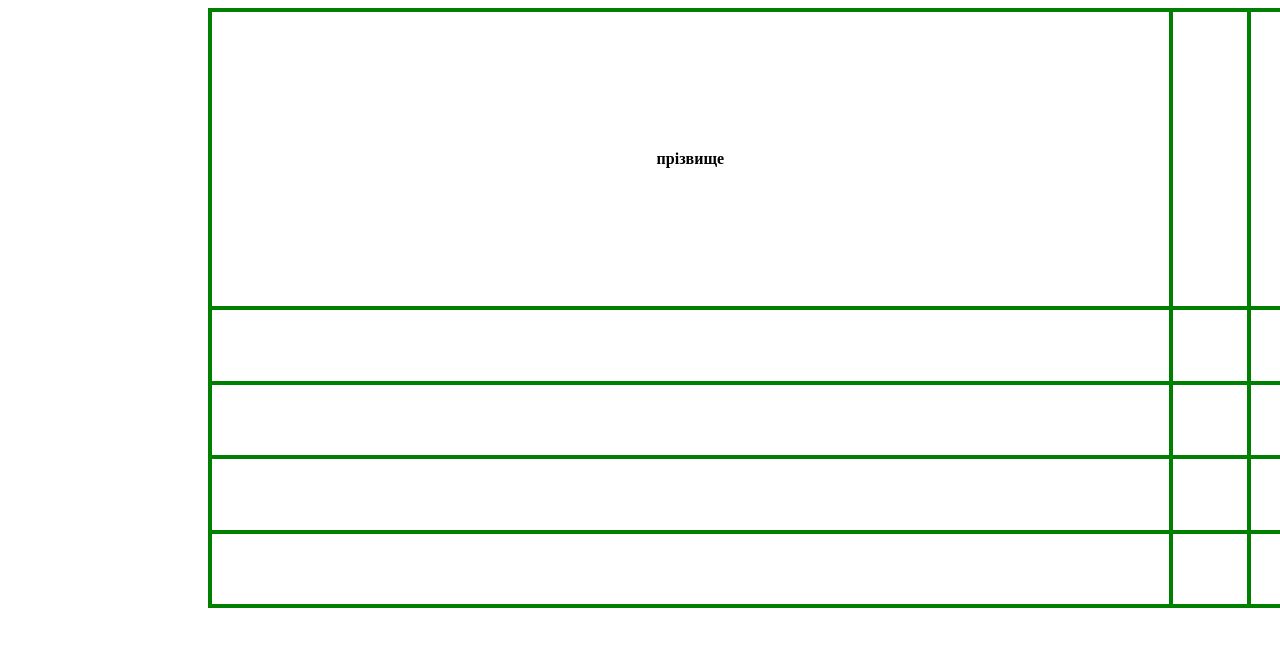
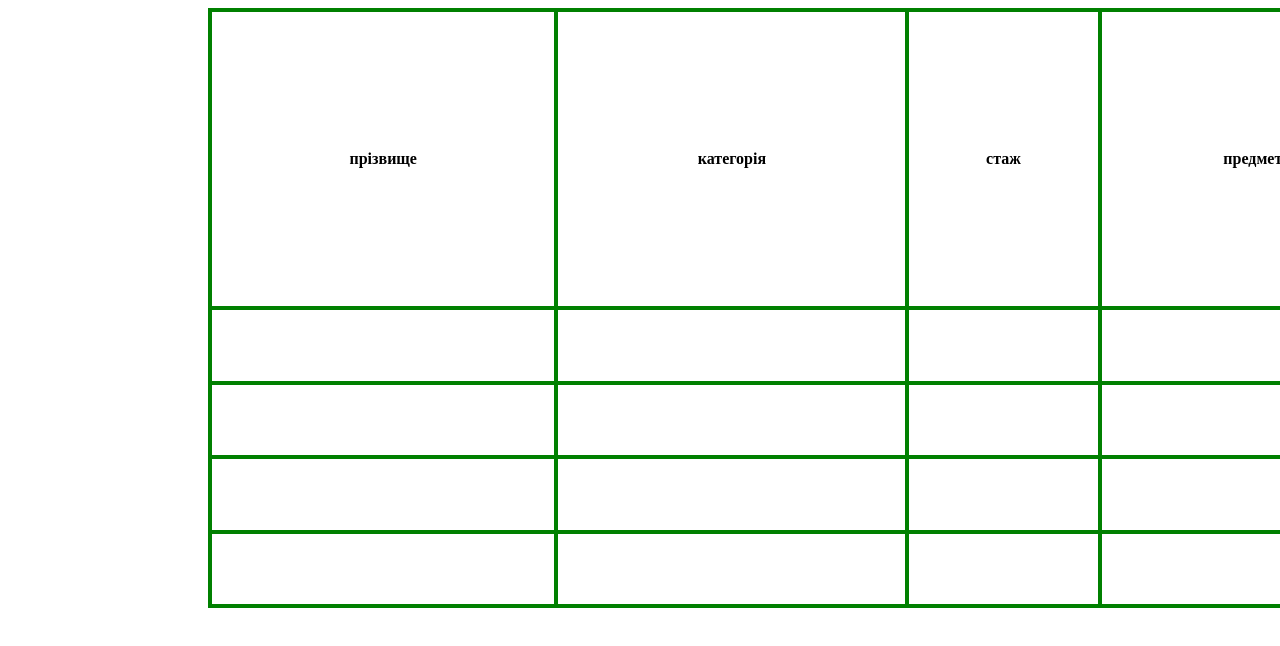
Before and after one commit to Liliia275/homeworks, a plain HTML site: page index.html in a window 1280 px wide. Shown: the top 646 px of the page. Drawn offline with Linux system fonts and the light colour scheme.

Commit message:
2version

```diff
--- a/index.html
+++ b/index.html
@@ -17,9 +17,9 @@
         <tbody>
             <tr>
                 <th>прізвище</th>
-                <th></th>
-                <th></th>
-                <th></th>
+                <th>категорія</th>
+                <th>стаж</th>
+                <th>предмет</th>
             </tr>
             <tr>
                 <th></th>
```
